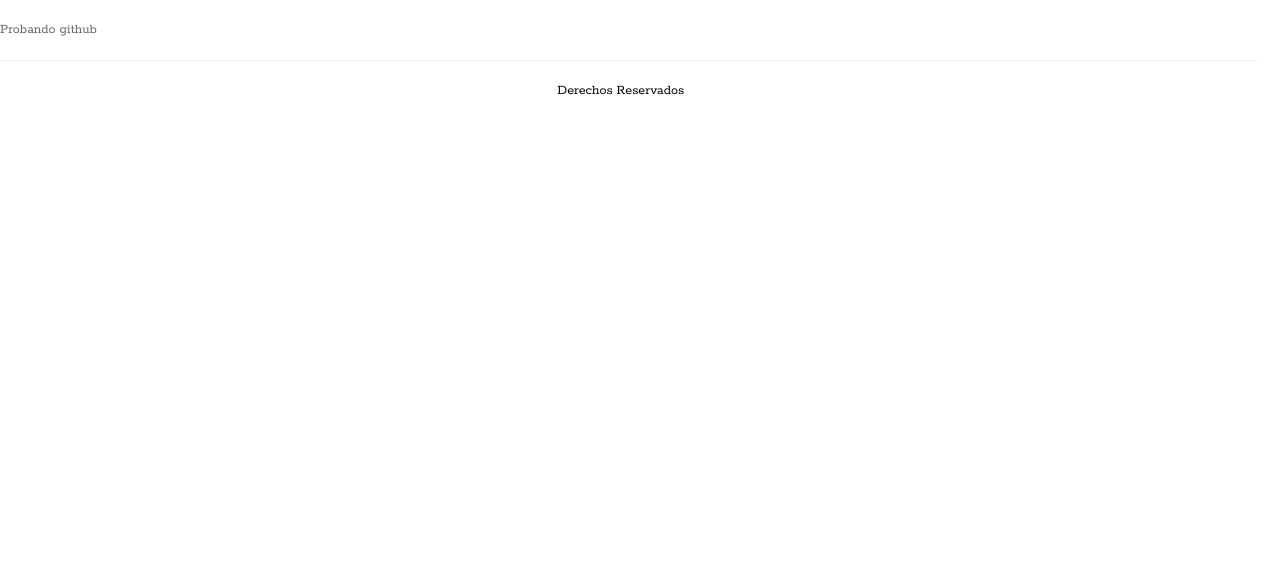
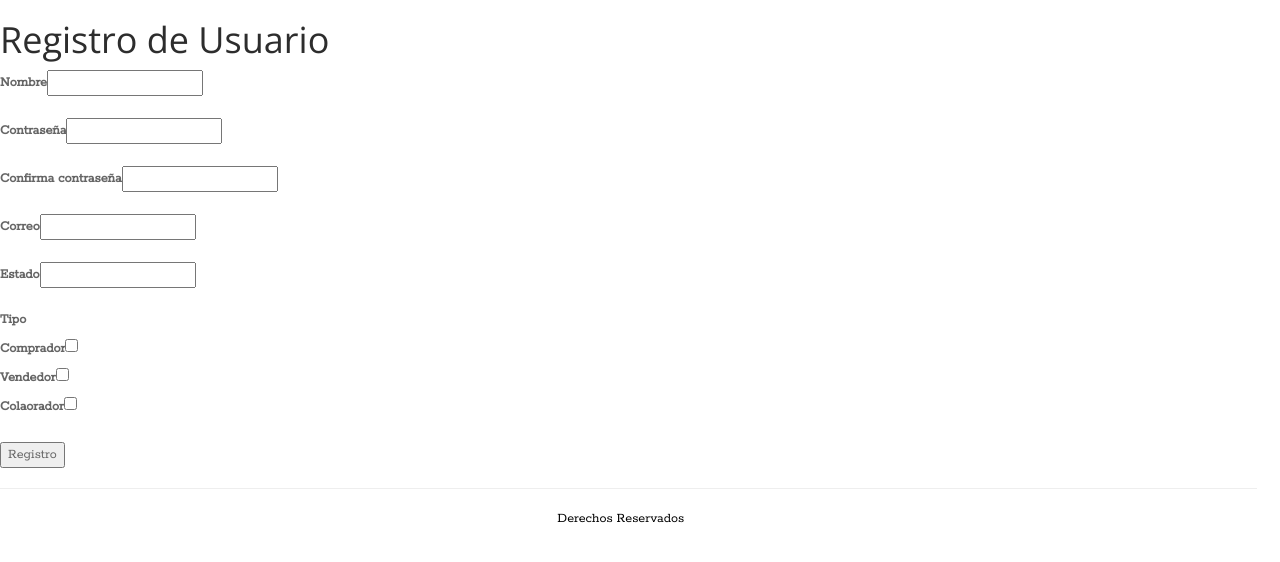
Before and after one commit to masizo/pedidos, a CodeIgniter app: page /user/registro in a window 1280 px wide. Shown: the top 562 px of the page. Run offline with CodeIgniter, Linux system fonts and the light colour scheme; some libraries are stand-ins or nearby versions; some web fonts are replaced.

Commit message:
actualizacion refernte a registro

```diff
--- a/plataforma/controllers/user.php
+++ b/plataforma/controllers/user.php
@@ -27,9 +27,35 @@ class User extends CI_Controller {
 		}
 
 		function registro() {
-			$this->load->view('header');
-			$this->load->view('registro');
-			$this->load->view('footer');
+			$this->load->helper('form');
+			$this->load->library('form_validation');
+				$this->form_validation->set_rules('nombre','Nombre','trim|required|min_length[3]|xss_clean');
+				$this->form_validation->set_rules('contra','Contraseña','trim|required|min_length[4]|matches[passconf]');
+				$this->form_validation->set_rules('ccontra','Confirmar Contraseña','trim|required|min_length[4]');
+				$this->form_validation->set_rules('correo','Correo','trim|required|valid_email');
+				$this->form_validation->set_rules('estado','Estado','trim|required|min_length[3]');
+
+
+			if ($this->form_validation->run() == FALSE)
+        	{
+				$this->load->view('header');
+				$this->load->view('registro');
+				$this->load->view('footer');
+        	} else {
+
+        		$reg  = array(
+        			'nombre' => $nombre,
+        			'contra' => $contra,
+        			'correo' => $correo,
+        			'estado' => $estado
+        			 );
+        		$this->load->model('registro_model');
+        		$this->registro_model->registro_usuario($reg);
+
+
+            	$this->load->view('panel');
+        	}
+
 		}
 
 
--- a/plataforma/views/registro.php
+++ b/plataforma/views/registro.php
@@ -4,7 +4,45 @@
 	</head>
 <body>
 
-<br>  Probando github
+<h1> Registro de Usuario </h1>
+
+<!--  inicio formulario   -->
+<?php
+	echo form_open('user/registro');
+
+	echo form_error('nombre');
+	echo form_label('Nombre','nombre');
+	echo form_input('nombre'); echo'<br><br>';
+
+	echo form_error('contra');
+	echo form_label('Contraseña','contra');
+	echo form_password('contra'); echo'<br><br>';
+
+	echo form_error('ccontra');
+	echo form_label('Confirma contraseña','ccontra');
+	echo form_password('ccontra'); echo'<br><br>';
+
+	echo form_error('correo');
+	echo form_label('Correo','correo');
+	echo form_input('correo'); echo'<br><br>';
+
+	echo form_error('estado');
+	echo form_label('Estado','estado');
+	echo form_input('estado'); echo'<br><br>';
+
+	echo form_label('Tipo', 'tipo');echo'<br>';
+	echo form_label('Comprador', 'comprador');
+	echo form_checkbox('comprador','aceptar', FALSE);echo'<br>';
+	echo form_label('Vendedor', 'vendedor');
+	echo form_checkbox('vendedor','aceptar', FALSE);echo'<br>';
+	echo form_label('Colaorador', 'colaborador');
+	echo form_checkbox('colaborador','aceptar', FALSE);echo'<br><br>';
+
+	echo form_button('registro','Registro');
+
+	echo form_close();
+?>
+
 
 </body>
 
```
Also changed, not shown: plataforma/models/registro_model.php (+20 -0 lines).
